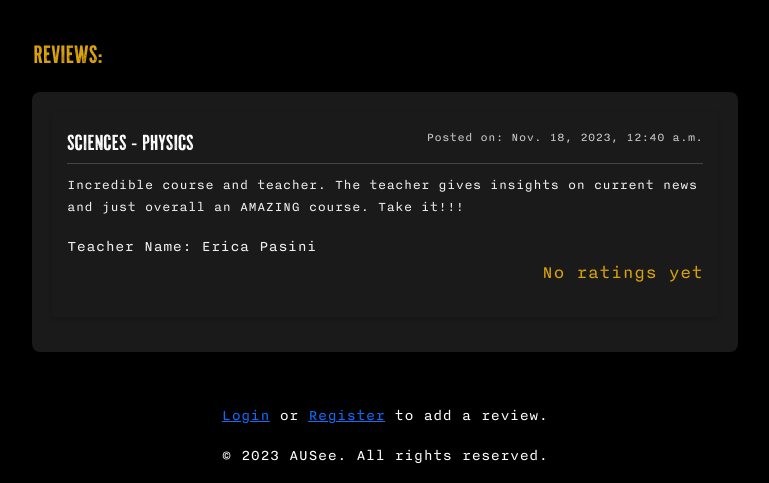
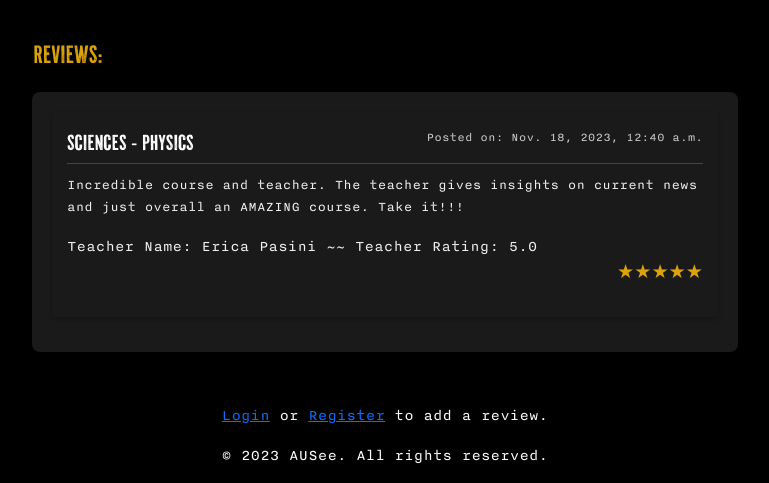
Before and after one commit to NatanAmado/deployAUSee, a Django app: page /courses/2/ in a window 1280 px wide. Shown: the part 482-965 px from the top of the page, without its empty margins (255-1024 px from the left). Run offline with Django 4.2, Linux system fonts and the light colour scheme; data comes from the database, SQL or seed files in the repository; both versions use the stored data as it was after the commit; some libraries are stand-ins or nearby versions.

Commit message:
fix review display bug

```diff
--- a/reviews/templates/reviews/course_detail.html
+++ b/reviews/templates/reviews/course_detail.html
@@ -249,8 +249,8 @@
                                 <p class="review-text">{{ review.text }}</p>
                                 {% if review.teacher_name %}
                                 <div class="review-teacher">
-                                    <span>Teacher Name: {{ review.teacher_name }}</span>
-                                    <div class="star-rating">Teacher Rating: {{ review.teacher_quality }}</div>
+                                    <span>Teacher Name: {{ review.teacher_name }} ~~</span>
+                                    <span>Teacher Rating: {{ review.teacher_quality }}</span>
                                 </div>
                                 {% endif %}
                             </div>
@@ -356,6 +356,7 @@
             });
         }
 
+
         document.addEventListener('DOMContentLoaded', updateStarRatings);
 </script>
 
```
Also changed, not shown: db.sqlite3.
